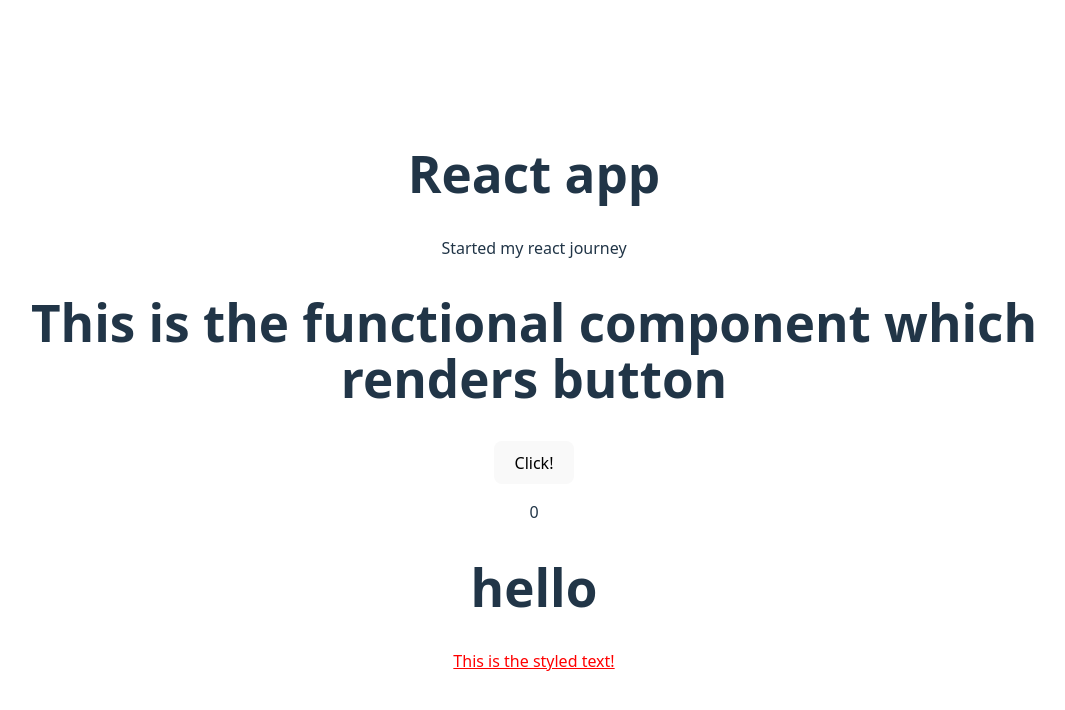
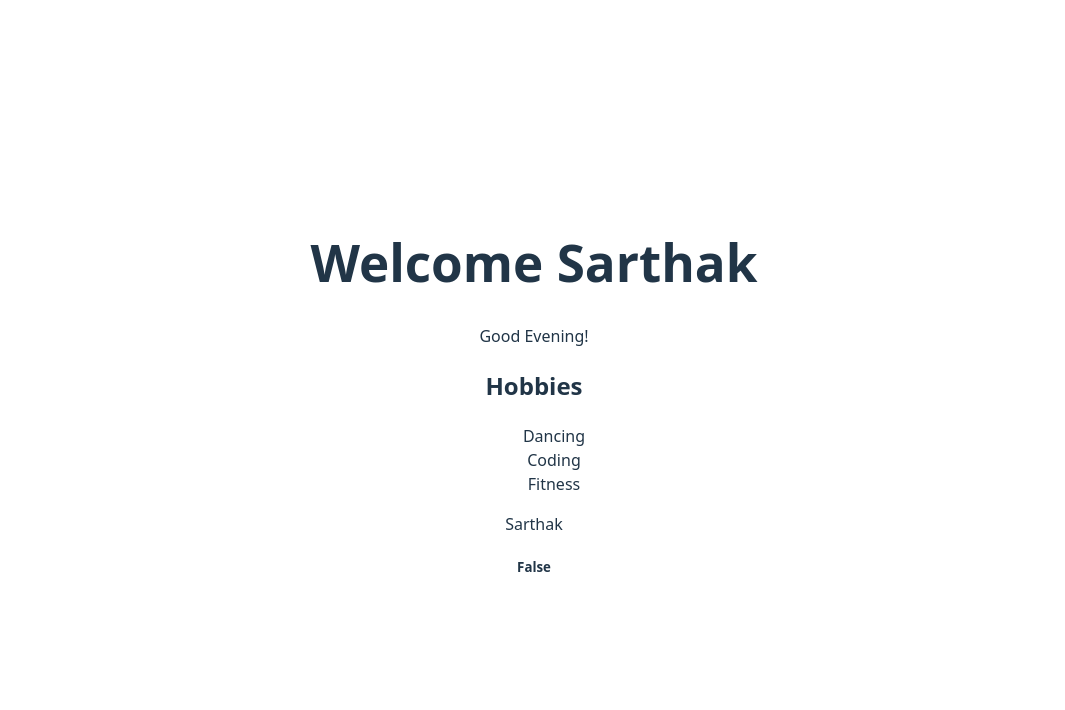
Before and after one commit to sarthak0401/react-learning-lab, a React (Vite) app in the folder react-learning-v2/: page / in a window 1280 px wide. Shown: the top 710 px of the page, without its empty margins (106-1171 px from the left). Built offline with nearby package versions, Linux system fonts and the light colour scheme.

Commit message:
Learnt about the way to pass the props properly and to destructure them

```diff
--- /dev/null
+++ b/react-learning-v2/components/GreetingFunc.jsx
@@ -0,0 +1,22 @@
+import React from "react";
+
+function welcome(name) {
+  return <h1>Welcome {name}</h1>;
+}
+
+function greet(isMorning) {
+  if (isMorning) return <p> Good Morning!</p>;
+  else return <p>Good Evening!</p>;
+}
+
+export const GreetingFunc = () => {
+  const now = new Date();
+  const isMorning = now.getHours() < 12;
+
+  return (
+    <>
+      {welcome("Sarthak")}
+      {greet(isMorning)}
+    </>
+  );
+};
--- /dev/null
+++ b/react-learning-v2/components/LearningProps.jsx
@@ -0,0 +1,25 @@
+export const LearningProps = ({ prop, isMember, hobbies, hobbyHandler }) => {
+  return (
+    <>
+      <div>
+        <h2>Hobbies</h2>
+        <ul>
+          {hobbies.map((hobby, index) => {
+            return (
+              <li
+                style={{ listStyle: "none" }}
+                key={index}
+                onClick={() => hobbyHandler(hobby)}
+              >
+                {hobby}
+              </li>
+            );
+          })}
+        </ul>
+
+        {prop[0].Name}
+        {isMember ? <h5> True</h5> : <h5> False</h5>}
+      </div>
+    </>
+  );
+};
--- a/react-learning-v2/src/App.jsx
+++ b/react-learning-v2/src/App.jsx
@@ -1,24 +1,61 @@
 import { useState } from "react";
 import "./App.css";
-import { Button } from "./components/Button";
+
+import { LearningProps } from "../components/LearningProps";
+
+import { Button } from "../components/Button";
+import { GreetingFunc } from "../components/GreetingFunc";
 
 function App() {
   const [count, setCount] = useState(0);
   const meow = <h1> hello </h1>;
+  const isLoggedIn = true;
+  const messages = ["1", "2", "3", "4"];
+  const props = [
+    {
+      Name: "Sarthak",
+      Education: "Engineer",
+    },
+    {
+      Name: "Rohan",
+      Qualification: "Doctor",
+    },
+  ];
+
+  const hobbies = ["Dancing", "Coding", "Fitness"];
+
+  const HandleHobbyClick = (hobby) => {
+    alert(`You clicked ${hobby}`);
+  };
 
   return (
     <>
-      <div>
+      {/* <div>
         <h1>React app</h1>
         <p>Started my react journey</p>
       </div>
-      <Button setCount={setCount} />
+      <Button setCount={setCount} /> */}
       {/* We use {} curly braces to use js expression inside it */}
-      <p>{count}</p>
-      <p>{meow}</p>
-      <p style={{ color: "red", textDecoration: "underline" }}>
+      {/* <p>{count}</p> */}
+      {/* <p>{meow}</p> */}
+      {/* <p style={{ color: "red", textDecoration: "underline" }}>
         This is the styled text!
-      </p>
+      </p> */}
+      {/* {isLoggedIn == true ? <h1>Meow</h1> : <p>Yeashadasdaksj</p>} */}
+
+      {/* {messages.length > 0 ? (
+        <h1>You have {messages.length} unread messages</h1>
+      ) : (
+        ""
+      )} */}
+      <GreetingFunc />
+      <LearningProps
+        prop={props}
+        isMember={false}
+        hobbies={hobbies}
+        hobbyHandler={HandleHobbyClick}
+        // This prop is passed, it will be used as a callback function with some event lets say Onclick event
+      />
     </>
   );
 }
```
Also changed, not shown: react-learning-v2/components/Button.jsx (renamed from react-learning-v2/src/components/Button.jsx).
